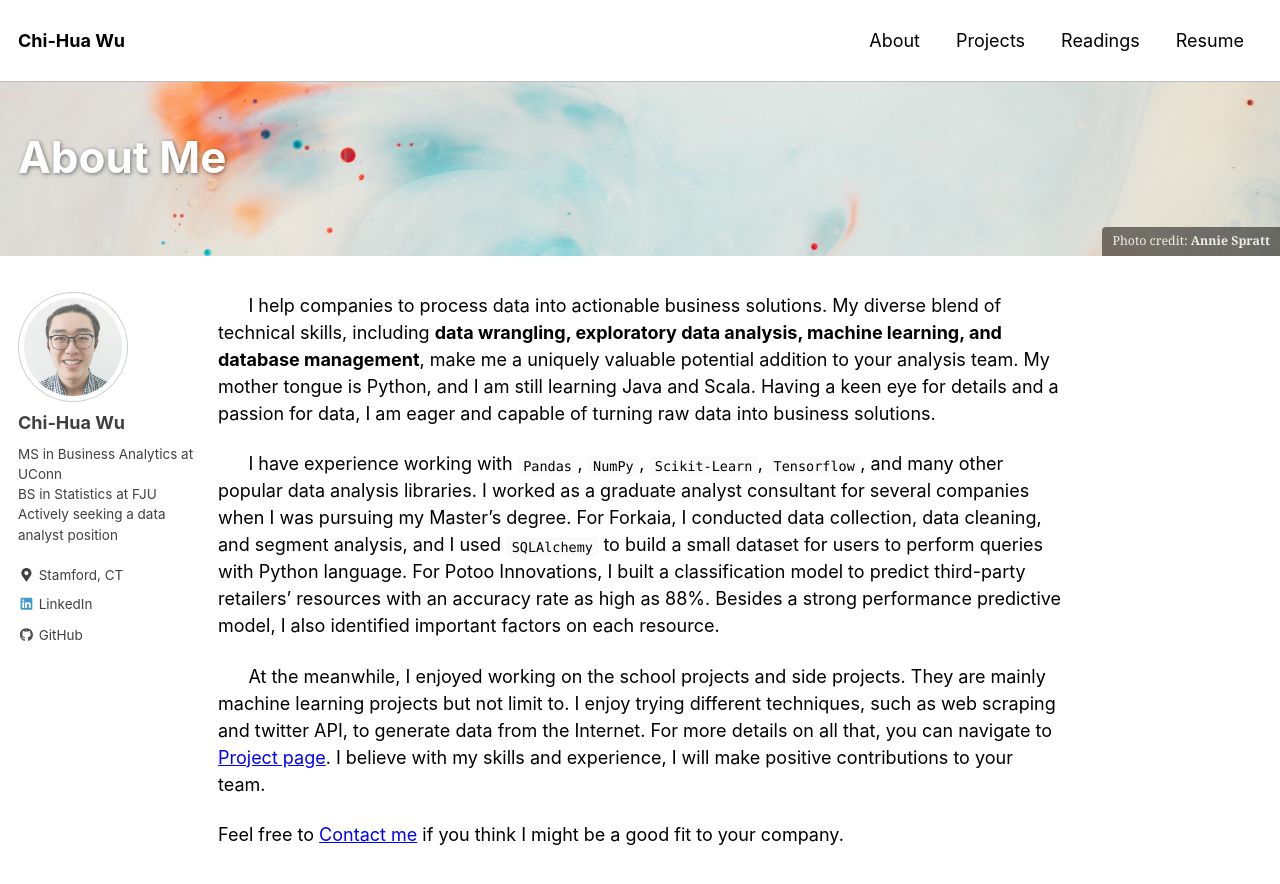
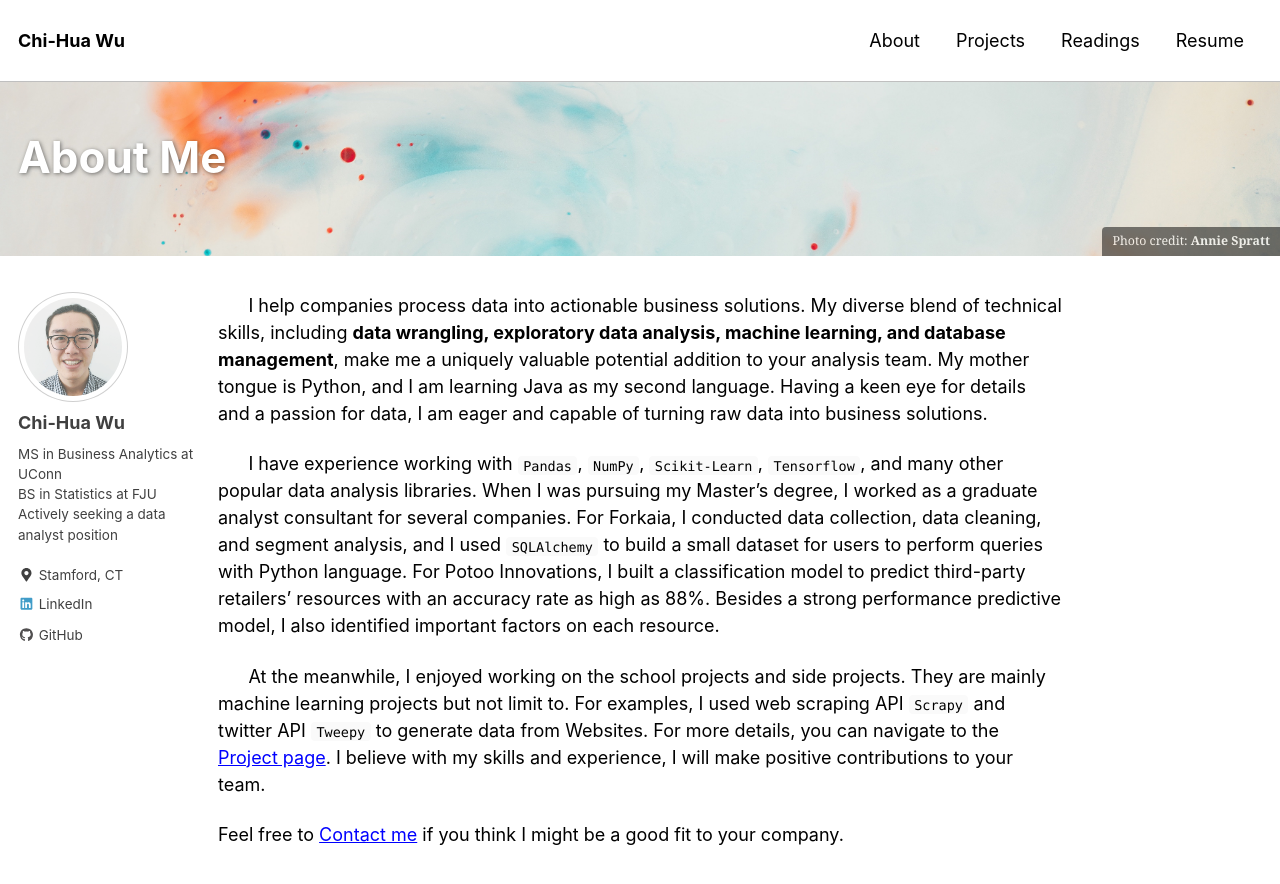
Before and after one commit to chw18019/chw18019.github.io, a Jekyll site: the page built from _pages/about.md, in a window 1280 px wide and 900 px high. Shown: the top 884 px of the window. Built offline with Jekyll 4.4.1, drawn with Linux system fonts in a browser that asks for light colours; nearby versions of some CDN libraries.

Commit message:
Update about.md

```diff
--- a/_pages/about.md
+++ b/_pages/about.md
@@ -5,10 +5,10 @@ header:
   overlay_image: /assets/images/annie-spratt-1.jpg
   caption: "Photo credit: [**Annie Spratt**](https://unsplash.com)"
 ---
-&nbsp;&nbsp;&nbsp;&nbsp;&nbsp;&nbsp;I help companies to process data into actionable business solutions. My diverse blend of technical skills, including **data wrangling, exploratory data analysis, machine learning, and database management**, make me a uniquely valuable potential addition to your analysis team. My mother tongue is Python, and I am still learning Java and Scala. Having a keen eye for details and a passion for data, I am eager and capable of turning raw data into business solutions.
+&nbsp;&nbsp;&nbsp;&nbsp;&nbsp;&nbsp;I help companies process data into actionable business solutions. My diverse blend of technical skills, including **data wrangling, exploratory data analysis, machine learning, and database management**, make me a uniquely valuable potential addition to your analysis team. My mother tongue is Python, and I am learning Java as my second language. Having a keen eye for details and a passion for data, I am eager and capable of turning raw data into business solutions.
 
-&nbsp;&nbsp;&nbsp;&nbsp;&nbsp;&nbsp;I have experience working with `Pandas`, `NumPy`, `Scikit-Learn`, `Tensorflow`, and many other popular data analysis libraries. I worked as a graduate analyst consultant for several companies when I was pursuing my Master's degree. For Forkaia, I conducted data collection, data cleaning, and segment analysis, and I used `SQLAlchemy` to build a small dataset for users to perform queries with Python language. For Potoo Innovations, I built a classification model to predict third-party retailers’ resources with an accuracy rate as high as 88%. Besides a strong performance predictive model, I also identified important factors on each resource.
+&nbsp;&nbsp;&nbsp;&nbsp;&nbsp;&nbsp;I have experience working with `Pandas`, `NumPy`, `Scikit-Learn`, `Tensorflow`, and many other popular data analysis libraries. When I was pursuing my Master's degree, I worked as a graduate analyst consultant for several companies. For Forkaia, I conducted data collection, data cleaning, and segment analysis, and I used `SQLAlchemy` to build a small dataset for users to perform queries with Python language. For Potoo Innovations, I built a classification model to predict third-party retailers’ resources with an accuracy rate as high as 88%. Besides a strong performance predictive model, I also identified important factors on each resource.
 
-&nbsp;&nbsp;&nbsp;&nbsp;&nbsp;&nbsp;At the meanwhile, I enjoyed working on the school projects and side projects. They are mainly machine learning projects but not limit to. I enjoy trying different techniques, such as web scraping and twitter API, to generate data from the Internet. For more details on all that, you can navigate to [Project page](https://chw18019.github.io/projects). I believe with my skills and experience, I will make positive contributions to your team.
+&nbsp;&nbsp;&nbsp;&nbsp;&nbsp;&nbsp;At the meanwhile, I enjoyed working on the school projects and side projects. They are mainly machine learning projects but not limit to. For examples, I used web scraping API `Scrapy` and twitter API `Tweepy` to generate data from  Websites. For more details, you can navigate to the [Project page](https://chw18019.github.io/projects). I believe with my skills and experience, I will make positive contributions to your team.
 
 Feel free to [Contact me](mailto:chi-hua.wu@uconn.edu?subject=[GithubPages]) if you think I might be a good fit to your company.
```
